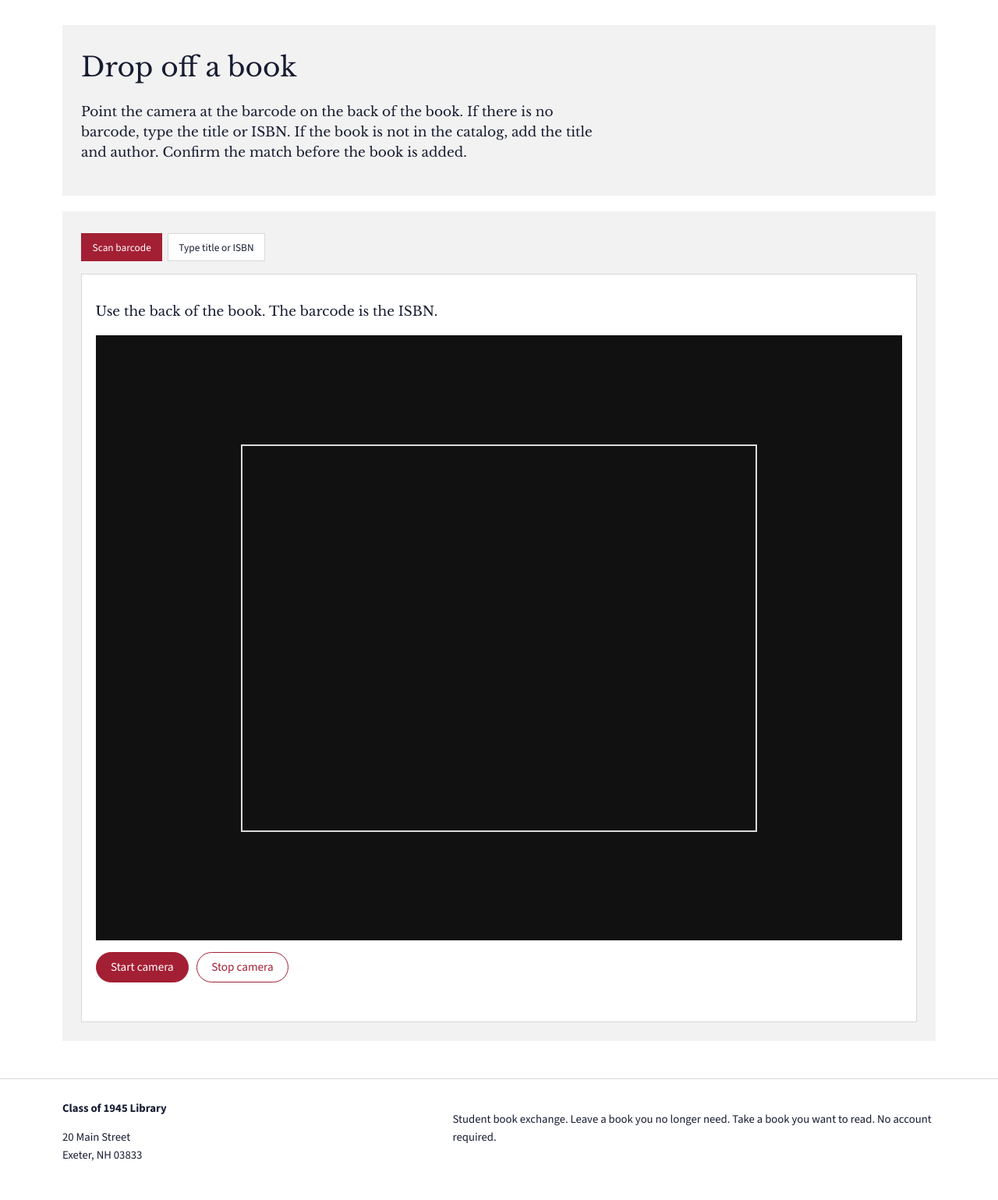
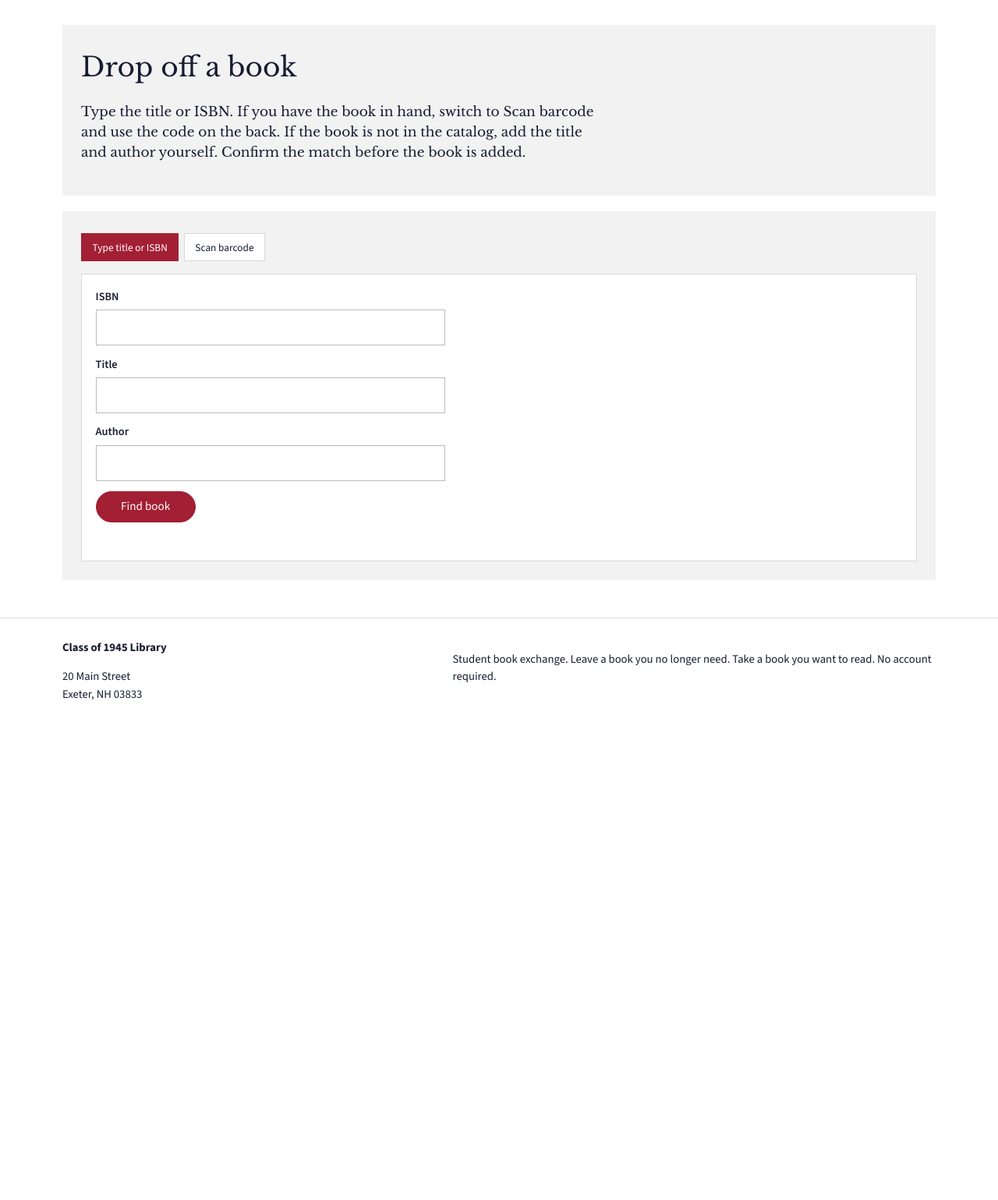
Before and after one commit to aaryangpatel/LendingLibrary, a FastAPI app: page /drop-off in a window 1280 px wide. Shown: the part 130-1669 px from the top of the page at 78% size. After the commit the page ends 1028 px from the top, so only its background shows below. Run offline with FastAPI, Linux system fonts and the light colour scheme; parts of the project's set-up code (start-up, migrations or seed data) failed here and were passed over.

Commit message:
<FEAT>: Change primary tab for drop off

```diff
--- a/src/lending_library/templates/drop_off.html
+++ b/src/lending_library/templates/drop_off.html
@@ -4,36 +4,23 @@
   <section class="page-intro">
     <h1>Drop off a book</h1>
     <p>
-      Point the camera at the barcode on the back of the book. If there is no barcode,
-      type the title or ISBN. If the book is not in the catalog, add the title and author.
-      Confirm the match before the book is added.
+      Type the title or ISBN. If you have the book in hand, switch to Scan barcode
+      and use the code on the back. If the book is not in the catalog, add the title
+      and author yourself. Confirm the match before the book is added.
     </p>
   </section>
 
   <section class="intake">
     <div class="intake-methods" role="tablist" aria-label="Drop-off methods">
-      <button type="button" class="method-tab is-active" data-panel="scan" id="tab-scan">
+      <button type="button" class="method-tab is-active" data-panel="manual" id="tab-manual">
+        Type title or ISBN
+      </button>
+      <button type="button" class="method-tab" data-panel="scan" id="tab-scan">
         Scan barcode
-      </button>
-      <button type="button" class="method-tab" data-panel="manual" id="tab-manual">
-        Type title or ISBN
       </button>
     </div>
 
-    <div class="intake-panel is-active" id="panel-scan" data-panel="scan">
-      <p class="panel-lead">Use the back of the book. The barcode is the ISBN.</p>
-      <div class="scanner-frame">
-        <video id="barcode-video" autoplay muted playsinline></video>
-        <div class="scanner-overlay" aria-hidden="true"></div>
-      </div>
-      <div class="panel-actions">
-        <button type="button" class="btn btn-solid" id="start-scan">Start camera</button>
-        <button type="button" class="btn btn-outline" id="stop-scan" hidden>Stop camera</button>
-      </div>
-      <p class="status-line" id="scan-status"></p>
-    </div>
-
-    <div class="intake-panel" id="panel-manual" data-panel="manual" hidden>
+    <div class="intake-panel is-active" id="panel-manual" data-panel="manual">
       <form id="manual-form" class="manual-form">
         <div class="field">
           <label for="manual-isbn">ISBN</label>
@@ -50,6 +37,19 @@
         <button class="btn btn-solid" type="submit">Find book</button>
       </form>
       <p class="status-line" id="manual-status"></p>
+    </div>
+
+    <div class="intake-panel" id="panel-scan" data-panel="scan" hidden>
+      <p class="panel-lead">Use the back of the book. The barcode is the ISBN.</p>
+      <div class="scanner-frame">
+        <video id="barcode-video" autoplay muted playsinline></video>
+        <div class="scanner-overlay" aria-hidden="true"></div>
+      </div>
+      <div class="panel-actions">
+        <button type="button" class="btn btn-solid" id="start-scan">Start camera</button>
+        <button type="button" class="btn btn-outline" id="stop-scan" hidden>Stop camera</button>
+      </div>
+      <p class="status-line" id="scan-status"></p>
     </div>
 
     <div id="lookup-results" class="lookup-results" hidden></div>
@@ -74,5 +74,5 @@
 {% endblock %}
 {% block scripts %}
   <script src="https://unpkg.com/@zxing/library@0.21.3"></script>
-  <script src="/static/js/dropoff.js?v=5"></script>
+  <script src="/static/js/dropoff.js?v=6"></script>
 {% endblock %}
```
